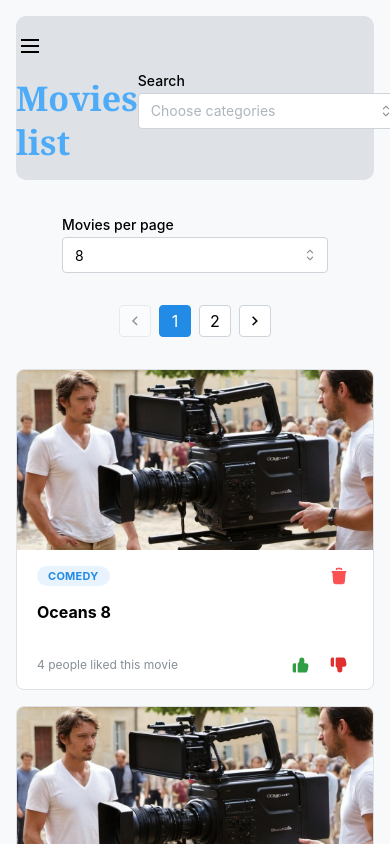
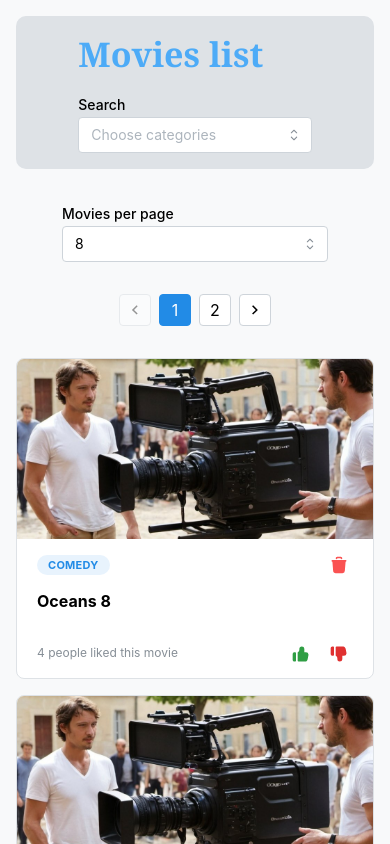
Before and after one commit to BenGex31/movies-react-interview, a React (Create React App) app: page / in a window 390 px wide. Shown: the top 844 px of the page. Built offline with nearby package versions, Linux system fonts and the light colour scheme.

Commit message:
set responsive

```diff
--- a/src/components/movies-header/MoviesHeader.module.css
+++ b/src/components/movies-header/MoviesHeader.module.css
@@ -7,13 +7,6 @@
   padding-bottom: var(--mantine-spacing-md);
 }
 
-.inner {
-  height: rem(56px);
-  display: flex;
-  justify-content: space-around;
-  align-items: center;
-}
-
 .title {
   color: var(--mantine-color-blue-4);
 }
--- a/src/components/movies-header/MoviesHeader.tsx
+++ b/src/components/movies-header/MoviesHeader.tsx
@@ -1,5 +1,4 @@
-import { useDisclosure } from "@mantine/hooks";
-import { Burger, Group, MultiSelect, Title } from "@mantine/core";
+import { MultiSelect, Title, Grid } from "@mantine/core";
 import classes from "./MoviesHeader.module.css";
 
 type Props = {
@@ -11,18 +10,16 @@ export default function MoviesHeader({
   selectData,
   setSelectedCategories,
 }: Props) {
-  const [opened, { toggle }] = useDisclosure(false);
-
   return (
     <header className={classes.header}>
-      <div className={classes.inner}>
-        <Group>
-          <Burger opened={opened} onClick={toggle} size="sm" hiddenFrom="sm" />
+      <Grid justify="space-evenly" align="flex-end">
+        <Grid.Col span={{ base: 8, md: 4 }}>
           <Title size={"h1"} className={classes.title}>
             Movies list
           </Title>
-        </Group>
+        </Grid.Col>
 
+        <Grid.Col span={{ base: 8, md: 4 }}>
           <MultiSelect
             data={selectData}
             label="Search"
@@ -30,7 +27,8 @@ export default function MoviesHeader({
             searchable
             onChange={setSelectedCategories}
           />
-      </div>
+        </Grid.Col>
+      </Grid>
     </header>
   );
 }
```
Lines whose indentation alone changed are shown as unchanged.
